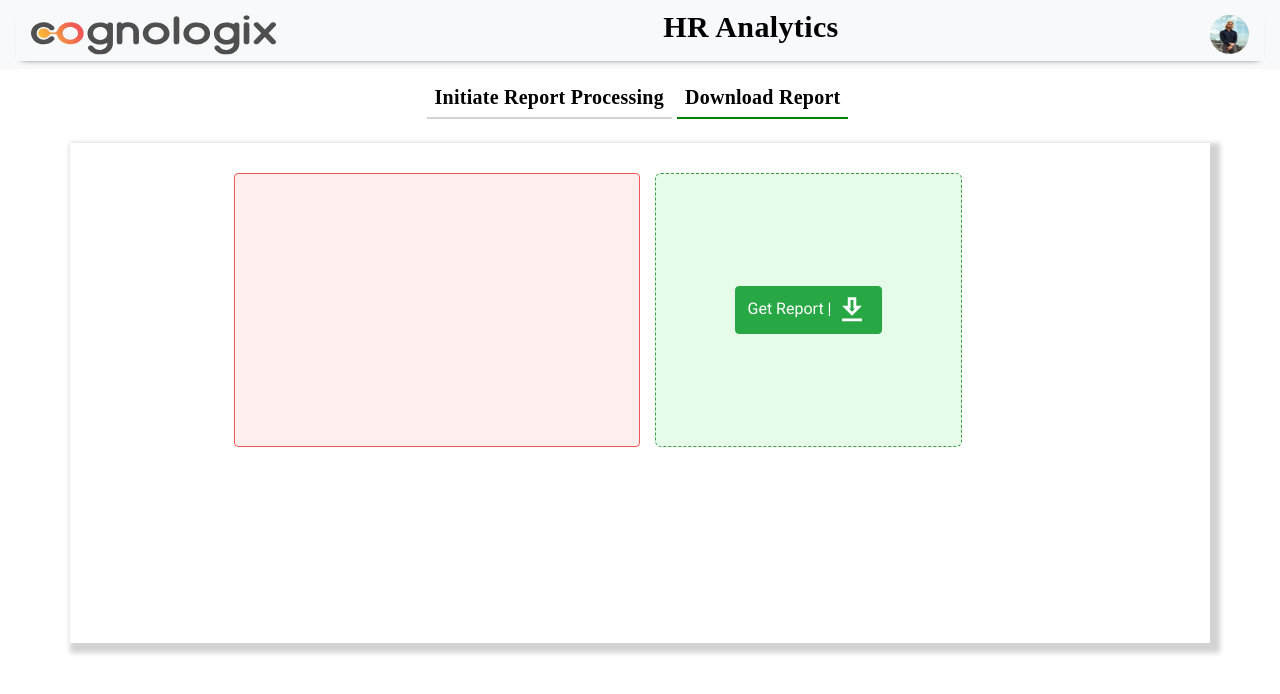
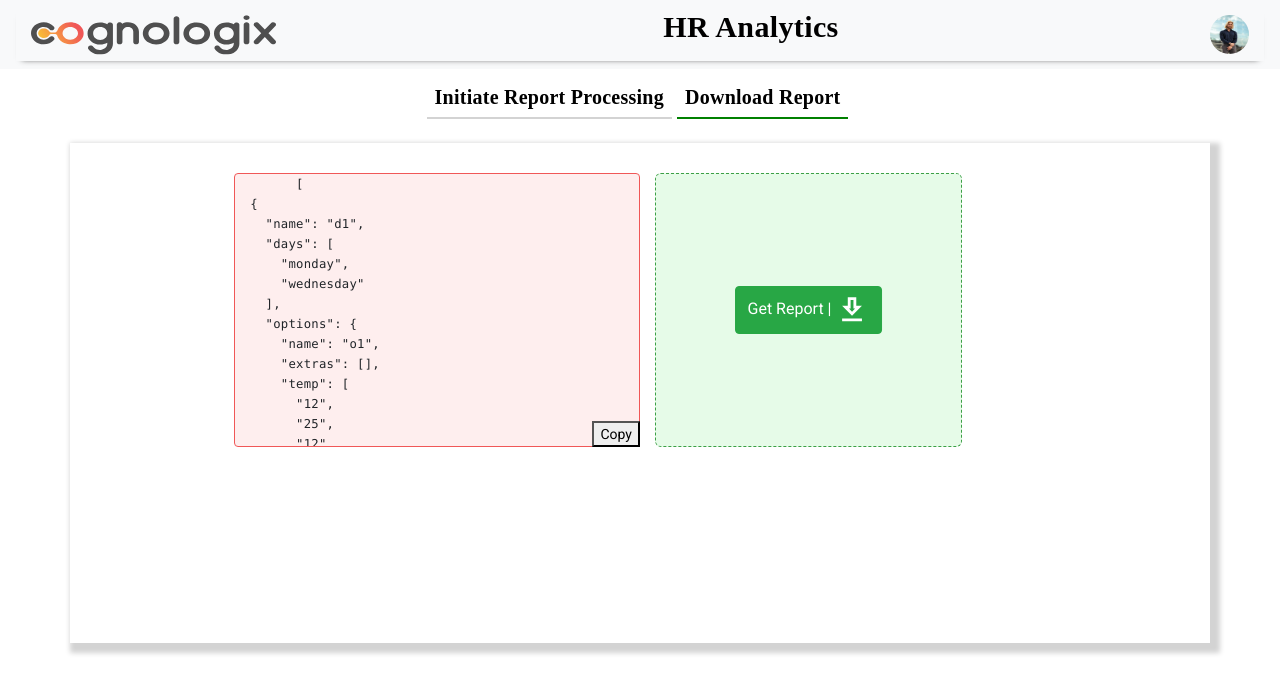
Before and after one commit to avadhut-kore-cognologix/hr-analytics-ui, an Angular app: page /download-report/1 in a window 1280 px wide. Shown: the top 694 px of the page. Built offline with nearby package versions, Linux system fonts and the light colour scheme.

Commit message:
Added copy to clip board button

```diff
--- a/src/app/app.module.ts
+++ b/src/app/app.module.ts
@@ -1,5 +1,6 @@
 import { NgModule } from '@angular/core';
 import { BrowserModule } from '@angular/platform-browser';
+import { ClipboardModule } from '@angular/cdk/clipboard';
 import { FormsModule } from '@angular/forms';
 import { HttpClientModule } from '@angular/common/http';
 import { MatDialogModule } from '@angular/material/dialog';
@@ -27,6 +28,7 @@ import { DownloadGmailFileComponent } from './components/download-gmail-file/dow
   ],
   imports: [
     BrowserModule,
+    ClipboardModule,
     AppRoutingModule,
     FormsModule,
     HttpClientModule,
--- a/src/app/components/download-report/download-report.component.css
+++ b/src/app/components/download-report/download-report.component.css
@@ -35,6 +35,12 @@
   right: 0px;
   background: rgba(240, 87, 87, 0.1);
   border-radius: 4px;
+}
+
+.copy-button {
+  position: absolute;
+  right: 0;
+  bottom: 0;
 }
 
 #download-box {
--- a/src/app/components/download-report/download-report.component.html
+++ b/src/app/components/download-report/download-report.component.html
@@ -27,9 +27,10 @@
   } @else {
   <div class="download-form row">
     <div class="col-sm">
-      <div id="json-box">
-        {{ jsonString }}
-      </div>
+      <pre id="json-box">
+        {{ data | json  }}
+      </pre>
+      <button class="copy-button" (click)="copyToClipboard()">{{ btnCopyTxt }}</button>
     </div>
     <div class="col-sm">
       <div id="download-box">
--- a/src/app/components/download-report/download-report.component.ts
+++ b/src/app/components/download-report/download-report.component.ts
@@ -1,10 +1,14 @@
 import { Component, OnInit } from '@angular/core';
+import { Clipboard } from '@angular/cdk/clipboard';
 import { DownloadRequest } from '../../models/download-request.model';
 import { DownloadService } from '../../services/download.service';
 import { MatDialog, MatDialogRef } from '@angular/material/dialog';
 import { LoadingModalComponent } from '../loading-modal/loading-modal.component';
 import saveAs from 'file-saver';
 import { ActivatedRoute, Params } from '@angular/router';
+
+export const COPY = 'Copy';
+export const COPIED = 'Copied';
 
 @Component({
   selector: 'app-download-report',
@@ -20,8 +24,10 @@ export class DownloadReportComponent implements OnInit {
   downloaded = false;
   dialogRef?: MatDialogRef<LoadingModalComponent>;
   jsonString: string = '';
+  btnCopyTxt = COPY;
 
-  constructor(private downloadService: DownloadService, public dialog: MatDialog, private route: ActivatedRoute) { }
+  constructor(private downloadService: DownloadService, public dialog: MatDialog, private route: ActivatedRoute,
+    private clipboard: Clipboard) { }
   ngOnInit(): void {
     this.route.params.subscribe((params: Params) => {
       if (params['requestId']) {
@@ -75,6 +81,15 @@ export class DownloadReportComponent implements OnInit {
     })
   }
 
+  copyToClipboard() {
+    this.clipboard.copy(JSON.stringify(this.data));
+    this.btnCopyTxt = COPIED;
+
+    setTimeout(() => {
+      this.btnCopyTxt = COPY;
+    }, 3000);
+  }
+
   reset(): void {
     this.submitted = false;
     this.downloaded = false;
```
